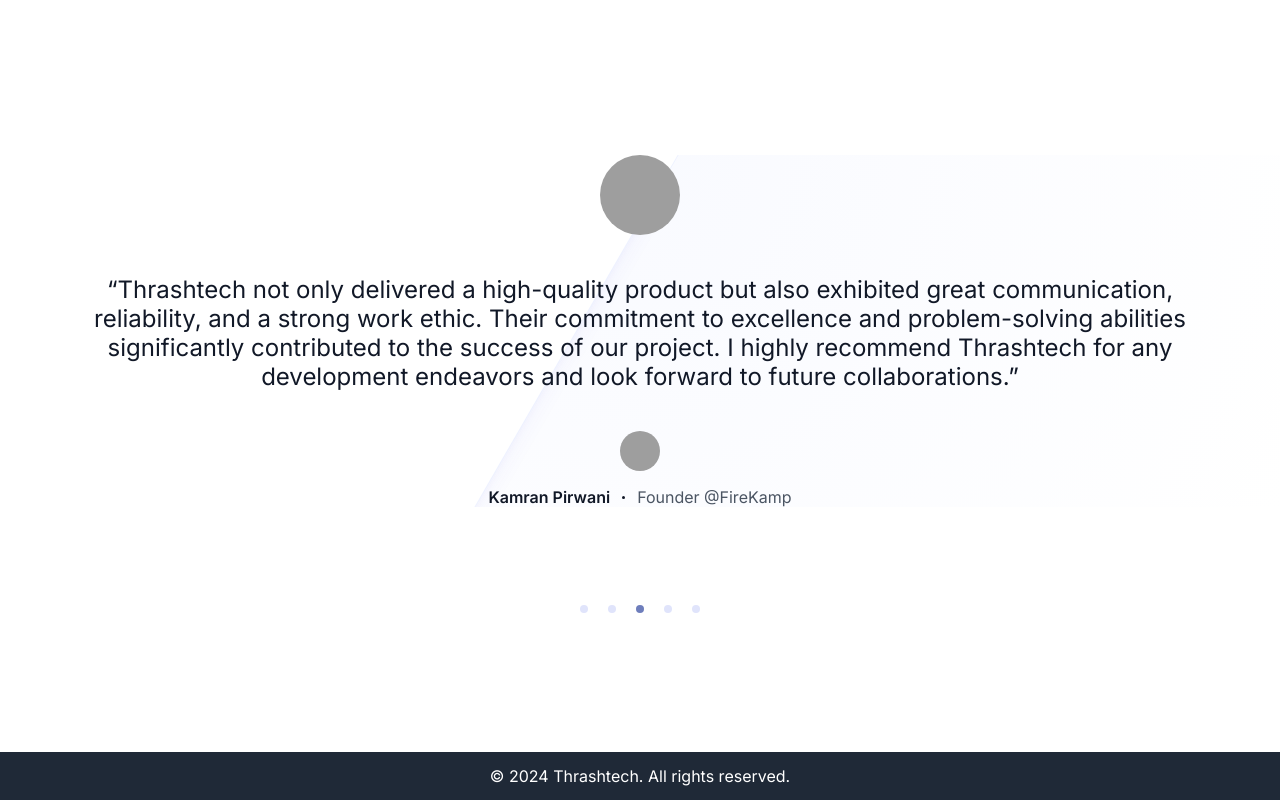
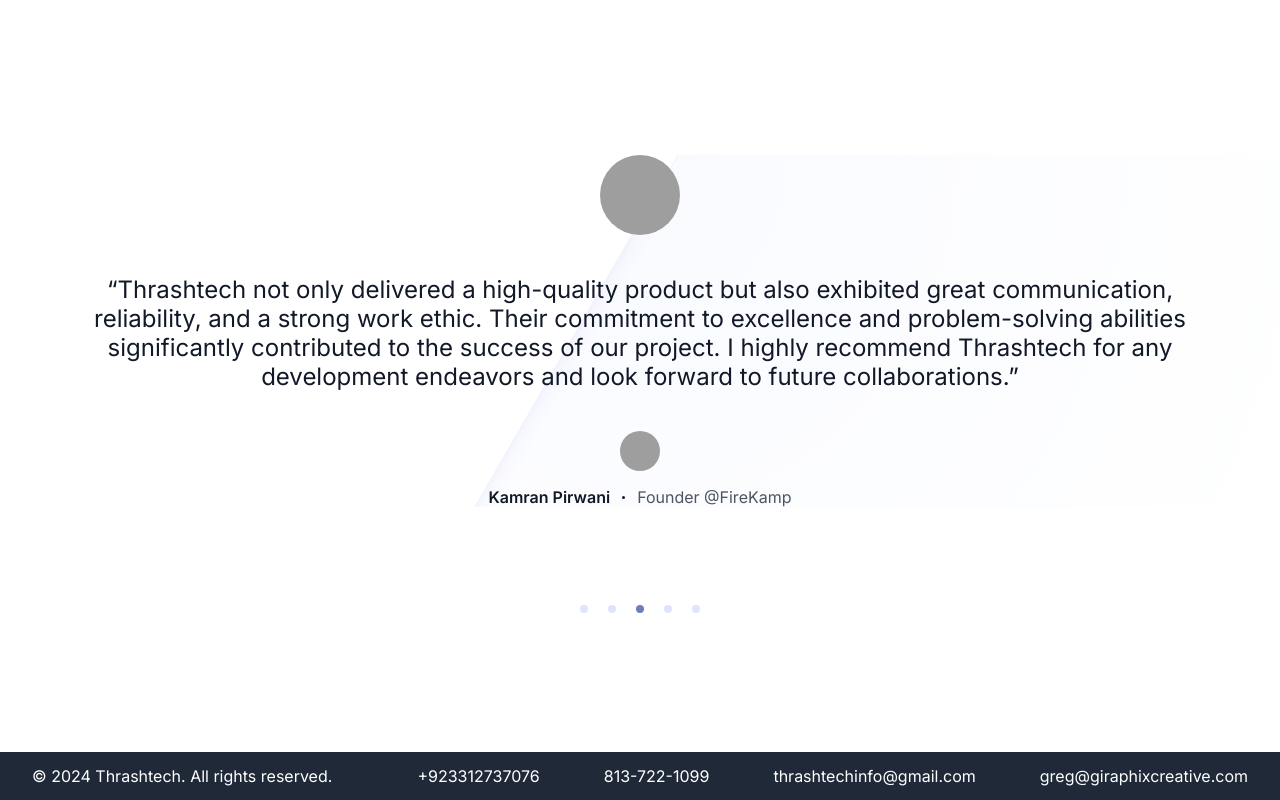
Before and after one commit to apo-star/Next_Thrashtech, a Next.js app: page / in a window 1280 px wide. Shown: the part 3579-4379 px from the top of the page. Built offline with nearby package versions, Linux system fonts and the light colour scheme; grey boxes are pictures that could not be loaded.

Commit message:
added contacts at below

```diff
--- a/src/app/components/footer.tsx
+++ b/src/app/components/footer.tsx
@@ -7,8 +7,17 @@
     const [date, setDate] = useState(new Date().getFullYear());
 
     return (
-        <div className="bg-gray-800 text-white">
-            <p className="text-center py-3">© {date} Thrashtech. All rights reserved.</p>
-        </div>
+
+        <>
+            <div className="bg-gray-800 text-white flex justify-between px-8 py-3">
+                <p className="text-center">© {date} Thrashtech. All rights reserved.</p>
+                <div className="flex space-x-16">
+                    <a href="tel:+923312737076">+923312737076</a>
+                    <a href="tel:813-722-1099">813-722-1099</a>
+                    <a href="mailto:thrashtechinfo@gmail.com">thrashtechinfo@gmail.com</a>
+                    <a href="mailto:greg@giraphixcreative.com">greg@giraphixcreative.com</a>
+                </div>
+            </div>
+        </>
     );
-  }
+}
```
